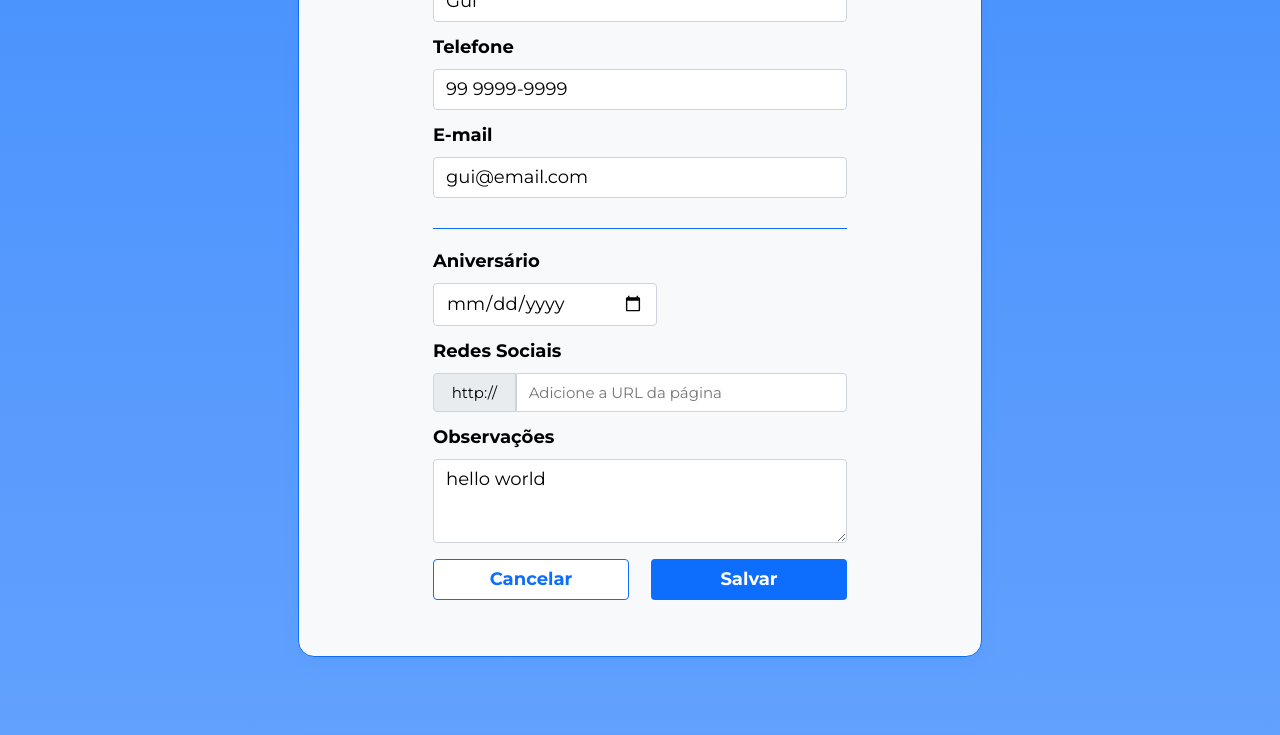
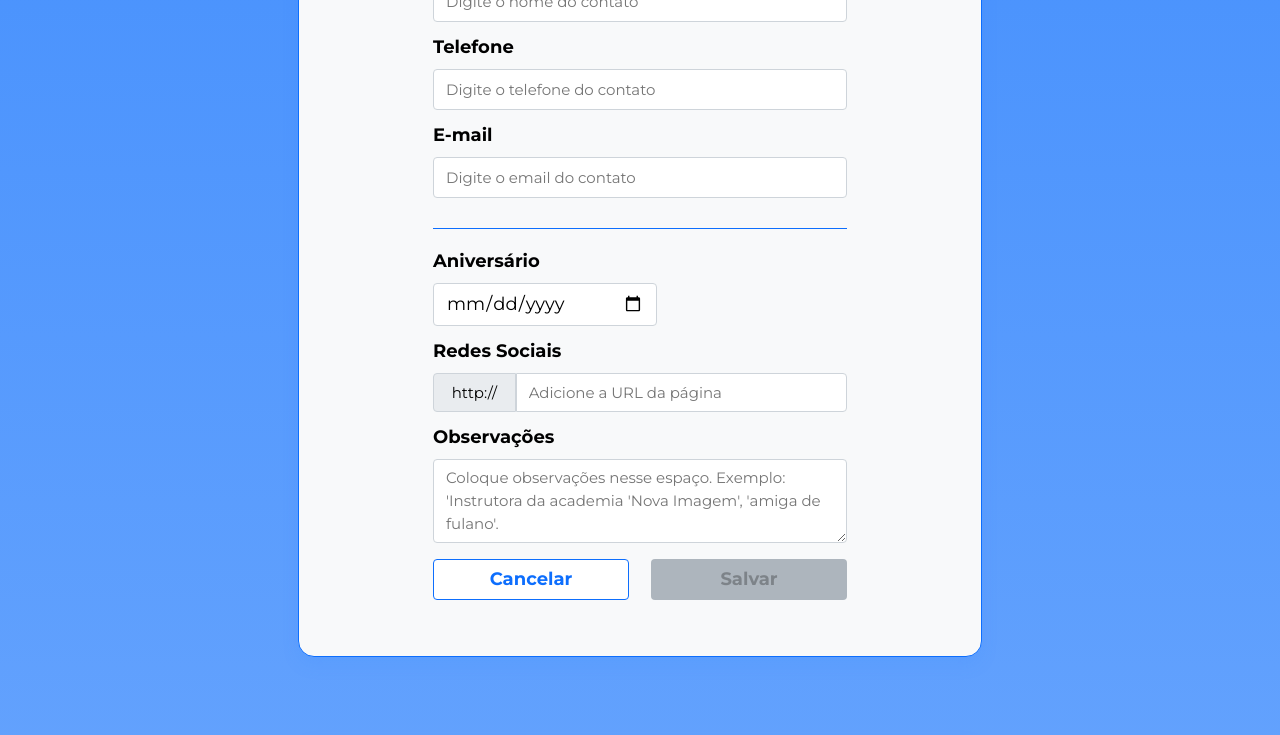
Before and after one commit to guifeh/indexa, an Angular app: page / in a window 1280 px wide. Shown: the part 490-1225 px from the top of the page. Built offline with nearby package versions, Linux system fonts and the light colour scheme; a web font is replaced by a local one.

Commit message:
implemenmtando metodos de validação

```diff
--- a/src/app/paginas/formulario-contato/formulario-contato.component.html
+++ b/src/app/paginas/formulario-contato/formulario-contato.component.html
@@ -17,6 +17,11 @@
         placeholder="Digite o nome do contato"
         formControlName="nome"
         />
+        @if(contatoForm.get('nome')?.errors && contatoForm.get('nome')?.touched){
+        <div class="mensagem-erro">
+            Campo obrigatório!
+        </div>
+        }
 
         <label for="telefone">Telefone</label>
         <input
@@ -25,7 +30,11 @@
         placeholder="Digite o telefone do contato"
         formControlName="telefone"
         />
-
+        @if(contatoForm.get('telefone')?.errors && contatoForm.get('telefone')?.touched){
+            <div class="mensagem-erro">
+                Campo obrigatório!
+            </div>
+            }
         <label for="email">E-mail</label>
         <input
         type="email"
@@ -33,7 +42,16 @@
         placeholder="Digite o email do contato"
         formControlName="email"
         />
-
+        @if(contatoForm.get('email')?.errors?.['required'] && contatoForm.get('email')?.touched){
+            <div class="mensagem-erro">
+                Campo obrigatório!
+            </div>
+            }
+        @if(contatoForm.get('email')?.errors?.['email'] && contatoForm.get('email')?.touched){
+            <div class="mensagem-erro">
+                Formato de E-mail inválido!
+            </div>
+            }
         <app-separador></app-separador>
 
         <label for="aniversario">Aniversário</label>
@@ -59,13 +77,17 @@
         <textarea
         type="text"
         id="nome"
-        placeholder="Coloque observações nesse espaço. Exemplo: 'Instrutora da academia 'Nova Imagem', 'amiga da Júlia'. "
+        placeholder="Coloque observações nesse espaço. Exemplo: 'Instrutora da academia 'Nova Imagem', 'amiga de fulano'. "
         formControlName="observacoes"
         ></textarea>
 
         <section class="botoes">
             <button (click)="cancelar()" class="botao-cancelar" type="button">Cancelar</button>
-            <button class="botao-salvar" type="submit">Salvar</button>
+            <button
+            [disabled]="contatoForm.invalid"
+            [ngClass]="contatoForm.valid ? 'botao-salvar' : 'botao-desabilitado'"
+            type="submit">
+            Salvar</button>
         </section>
     </form>
 </app-container>
--- a/src/app/paginas/formulario-contato/formulario-contato.component.ts
+++ b/src/app/paginas/formulario-contato/formulario-contato.component.ts
@@ -2,7 +2,7 @@ import { CommonModule } from '@angular/common';
 import { Component } from '@angular/core';
 import { ContainerComponent } from '../../componentes/container/container.component';
 import { SeparadorComponent } from '../../componentes/separador/separador.component';
-import { FormControl, FormGroup, ReactiveFormsModule } from '@angular/forms';
+import { FormControl, FormGroup, ReactiveFormsModule, Validators } from '@angular/forms';
 
 @Component({
   selector: 'app-formulario-contato',
@@ -22,17 +22,19 @@ export class FormularioContatoComponent {
 
   constructor() {
     this.contatoForm = new FormGroup({
-      nome: new FormControl('Gui'),
-      telefone: new FormControl('99 9999-9999'),
-      email: new FormControl('gui@email.com'),
+      nome: new FormControl('', Validators.required),
+      telefone: new FormControl('', Validators.required),
+      email: new FormControl('', [Validators.required, Validators.email]),
       aniversario: new FormControl(''),
       redes: new FormControl(''),
-      observacoes: new FormControl('hello world')
+      observacoes: new FormControl('')
     });
   }
 
   salvarContato() {
-    console.log(this.contatoForm.value);
+    if (this.contatoForm.valid) {
+      console.log(this.contatoForm.value);
+    }
   }
 
   cancelar(){
```
